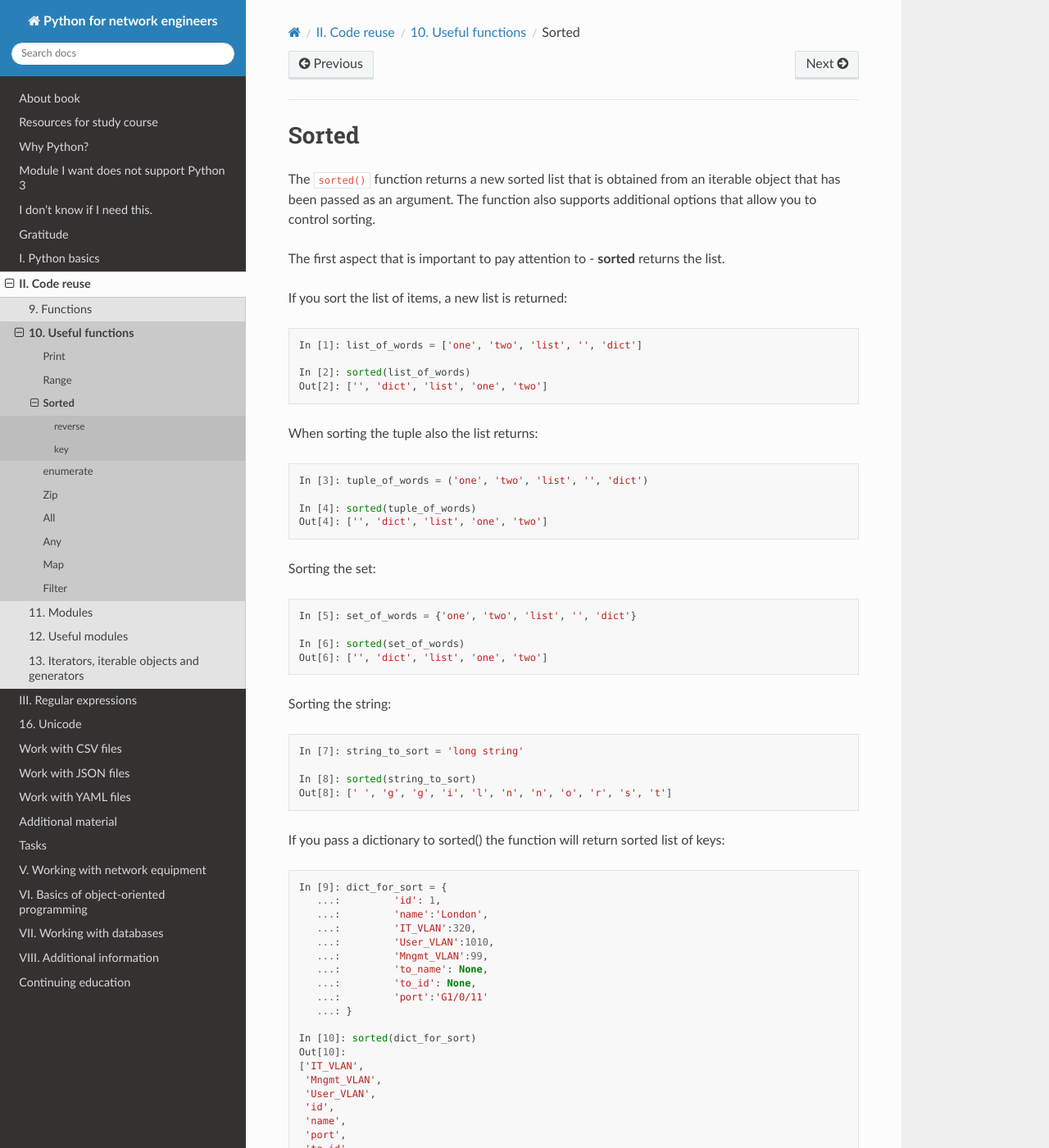
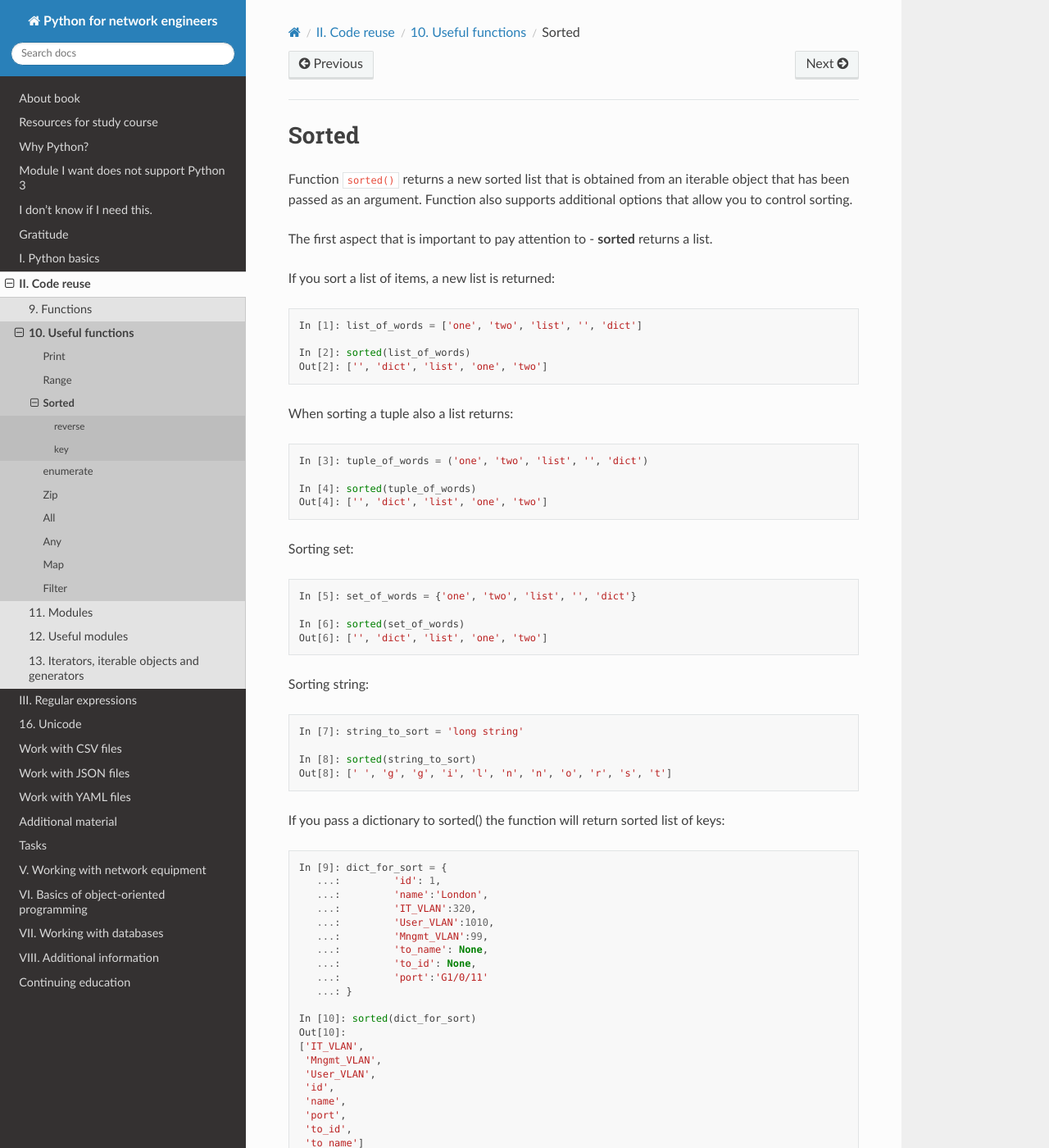
Before and after one commit to natenka/pyneng-book-en, a Sphinx documentation site: the page built from docs/source/book/10_useful_functions/sorted.rst, in a window 1280 px wide and 1400 px high. Shown: the whole window at 82% size. Built offline with Sphinx 7.4.7 and the Read the Docs theme 2.0.0, drawn with Linux system fonts in a browser that asks for light colours; pages that are not in the unit, such as notebooks, are missing from menus; some of the changed text lies outside the part shown.

Commit message:
Update sorted.rst

```diff
--- a/docs/source/book/10_useful_functions/sorted.rst
+++ b/docs/source/book/10_useful_functions/sorted.rst
@@ -1,11 +1,11 @@
 Sorted
 --------------
 
-The ``sorted()`` function returns a new sorted list that is obtained from an iterable object that has been passed as an argument. The function also supports additional options that allow you to control sorting.
+Function ``sorted()`` returns a new sorted list that is obtained from an iterable object that has been passed as an argument. Function also supports additional options that allow you to control sorting.
 
-The first aspect that is important to pay attention to - **sorted** returns the list.
+The first aspect that is important to pay attention to - **sorted** returns a list.
 
-If you sort the list of items, a new list is returned:
+If you sort a list of items, a new list is returned:
 
 .. code:: python
 
@@ -14,7 +14,7 @@ If you sort the list of items, a new list is returned:
     In [2]: sorted(list_of_words)
     Out[2]: ['', 'dict', 'list', 'one', 'two']
 
-When sorting the tuple also the list returns:
+When sorting a tuple also a list returns:
 
 .. code:: python
 
@@ -23,7 +23,7 @@ When sorting the tuple also the list returns:
     In [4]: sorted(tuple_of_words)
     Out[4]: ['', 'dict', 'list', 'one', 'two']
 
-Sorting the set:
+Sorting set:
 
 .. code:: python
 
@@ -32,7 +32,7 @@ Sorting the set:
     In [6]: sorted(set_of_words)
     Out[6]: ['', 'dict', 'list', 'one', 'two']
 
-Sorting the string:
+Sorting string:
 
 .. code:: python
 
@@ -70,7 +70,7 @@ If you pass a dictionary to sorted() the function will return sorted list of key
 reverse
 ~~~~~~~
 
-The **reverse** flag allows you to control the sorting order. By default, the sorting will be incremental.
+The **reverse** flag allows you to control the sorting order. By default, sorting will be incremental.
 
 The **reverse** flag changes the order:
 
@@ -87,7 +87,7 @@ The **reverse** flag changes the order:
 key
 ~~~
 
-With the **key** option you can specify how to perform sorting. The **key** parameter expects the function by which the comparison should be performed.
+With **key** option you can specify how to perform sorting. The **key** parameter expects function by which the comparison should be performed.
 
 For example you can sort a list of strings by string length:
 
@@ -124,9 +124,9 @@ If you want to sort dictionary keys but ignore string register:
      'to_name',
      'User_VLAN']
 
-The **key** option can accept any functions, not only embedded ones. It is also convenient to use the anonymous lambda() function.
+The **key** option can accept any functions, not only embedded ones. It is also convenient to use anonymous lambda() function.
 
-Using the **key** option you can sort objects by any element. However, this requires either lambda() or special functions from the **operator** module.
+Using **key** option you can sort objects by any element. However, this requires either lambda() or special functions from **operator** module.
 
 For example, in order to sort the list of tuples with two items in the second element, you should use this technique:
 
```
